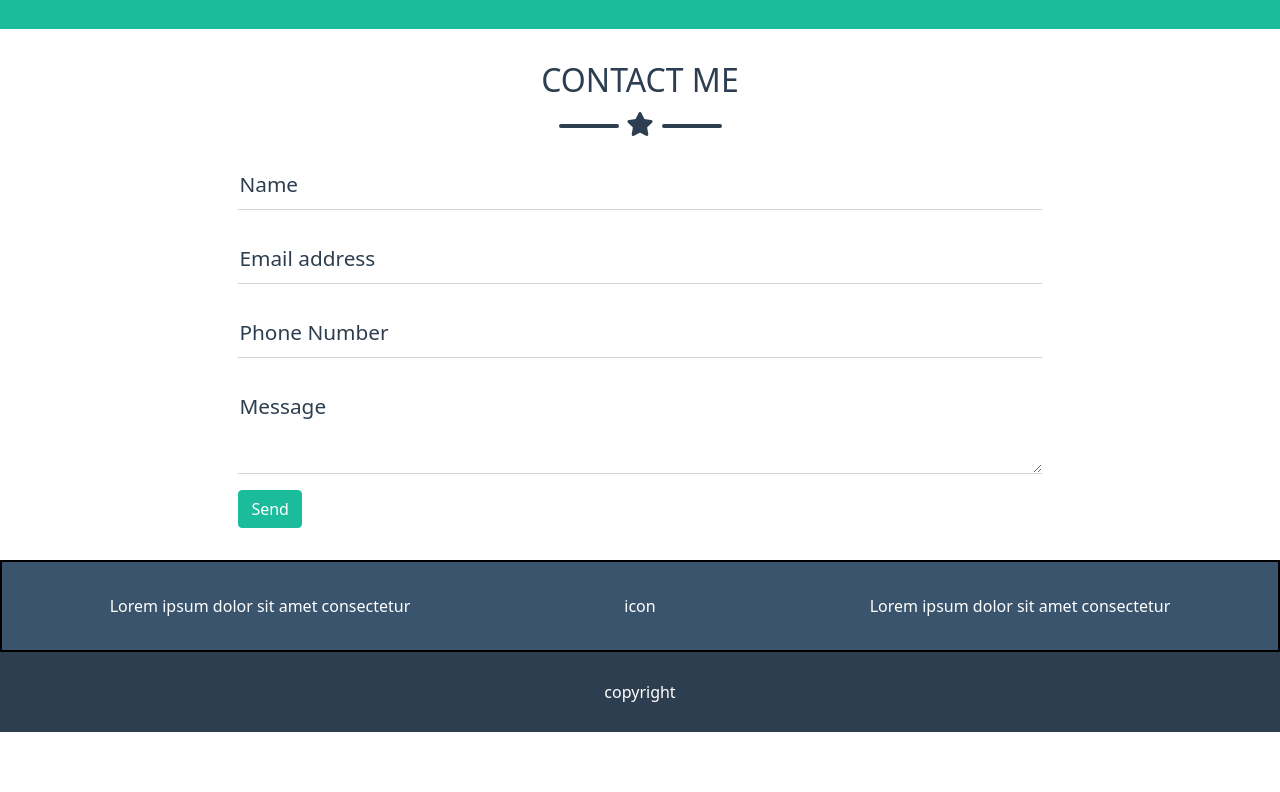
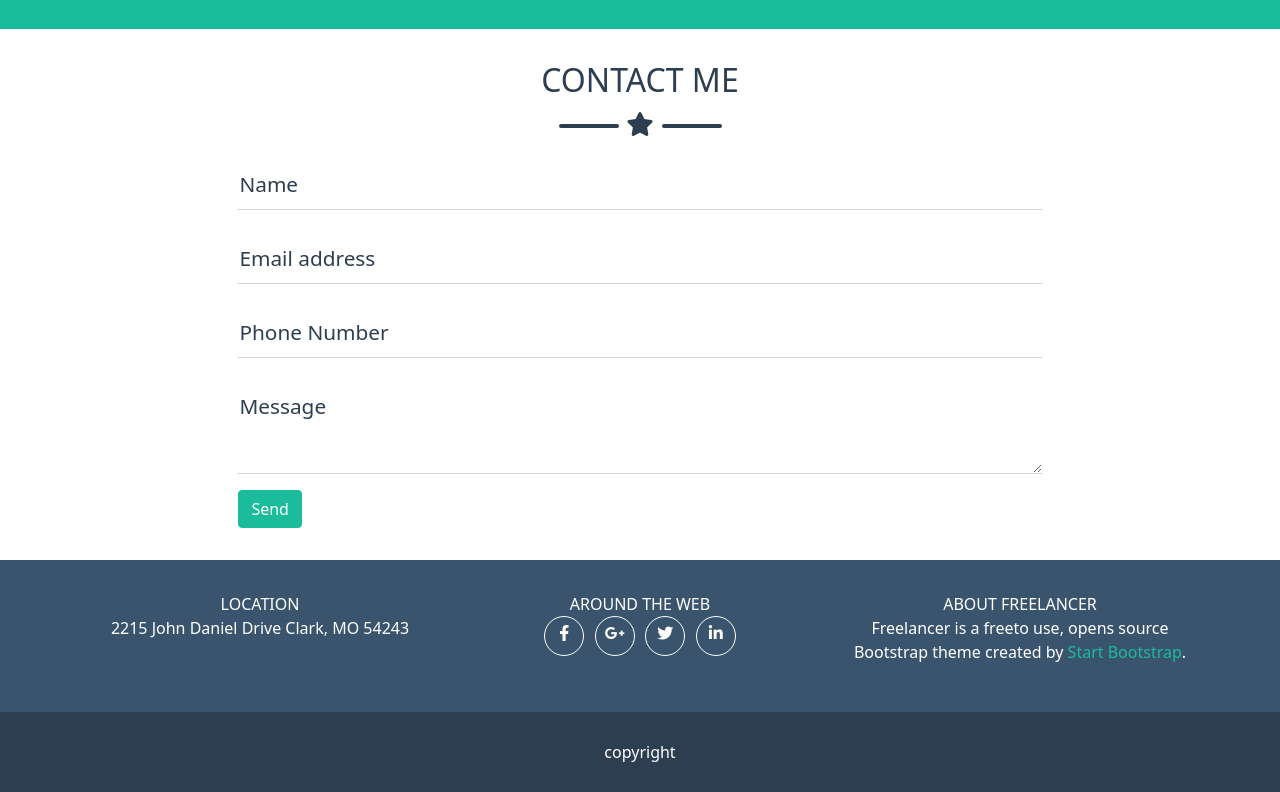
Before and after one commit to vittorioaquilino/html-css-bootstrap-freelancer, a plain HTML site: page index.html in a window 1280 px wide. Shown: the part 1512-2304 px from the top of the page. Before the commit the page ends 2244 px from the top, so only its background shows below. Drawn offline with nearby package versions, Linux system fonts and the light colour scheme.

Commit message:
section social completed

```diff
--- a/css/style.css
+++ b/css/style.css
@@ -20,9 +20,6 @@ header {
     background-color: #2C3E50;
     text-transform: uppercase;
     font-weight: bold;
-
-    /* test */
-    border: 2px solid black;
 }
 
 ul {
@@ -187,14 +184,47 @@ ul {
 
 /* social */
 .ms_section-social {
-    /* test */
-    /* height: 300px; */
-    border: 2px solid black;
-
     background-color: #3A546D;
     padding: 2rem;
     text-align: center;
     color: white;
+}
+
+.ms_section-social-title{
+    text-transform: uppercase;
+    margin-bottom: 0;
+}
+
+.ms_section-social-title:hover {
+    color: #1ABC9C;
+}
+
+.ms_social-icon {
+    display: inline-block;
+    width: 40px;
+    height: 40px;
+    border: 1px solid white;
+    border-radius: 50%;
+    line-height: 30px;
+    margin: 0 .2rem;
+}
+
+.ms_social-icon:hover {
+    border: 1px solid #1ABC9C;
+    color: #1ABC9C;
+}
+
+.ms_section-social i {
+    vertical-align: middle;
+}
+
+.ms_section-social a {
+    color: #1ABC9C;
+    text-decoration: none;
+}
+
+.ms_section-social a:hover {
+    text-decoration: underline;
 }
 
 /* FOOTER */
--- a/index.html
+++ b/index.html
@@ -204,10 +204,30 @@
         <!-- section social -->
         <section class="ms_section-social">
             <div class="container">
-                <div class="row">
-                    <div class="col-12 col-md-4">Lorem ipsum dolor sit amet consectetur</div>
-                    <div class="col-12 col-md-4">icon</div>
-                    <div class="col-12 col-md-4">Lorem ipsum dolor sit amet consectetur</div>
+                <div class="row gy-4">
+                    <div class="col-12 col-md-4">
+                        <p class="ms_section-social-title">location</p>
+                        <p>2215 John Daniel Drive Clark, MO 54243</p>
+                    </div>
+                    <div class="col-12 col-md-4">
+                        <p class="ms_section-social-title">around the web</p>
+                        <div class="ms_social-icon">
+                            <i class="fab fa-facebook-f"></i>
+                        </div>
+                        <div class="ms_social-icon">
+                            <i class="fab fa-google-plus-g"></i>
+                        </div>
+                        <div class="ms_social-icon">
+                            <i class="fab fa-twitter"></i>
+                        </div>
+                        <div class="ms_social-icon">
+                            <i class="fab fa-linkedin-in"></i>
+                        </div>
+                    </div>
+                    <div class="col-12 col-md-4">
+                        <p class="ms_section-social-title">about freelancer</p>
+                        <p>Freelancer is a freeto use, opens source Bootstrap theme created by <a href="">Start Bootstrap</a>.</p>
+                    </div>
                 </div>
             </div>
         </section>
```
